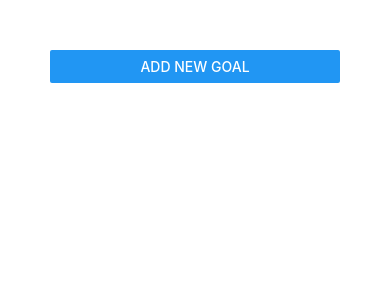
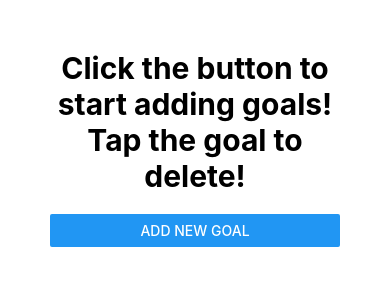
Before and after one commit to ECSYoung/GoalsToDoListReactNative, a React Native app: screen / in a window 390 px wide. Shown: the top 300 px of the page. Built offline with nearby package versions, Linux system fonts and the light colour scheme.

Commit message:
added some text instructions

```diff
--- a/App.js
+++ b/App.js
@@ -28,6 +28,9 @@ export default function App() {
 
   return (
     <View style={ styles.screen }>
+      <View style={ styles.textStyle }>
+        <Text style={ styles.text }>Click the button to start adding goals! Tap the goal to delete!</Text>
+      </View>
       <Button title="Add New Goal" onPress={() => setIsAddMode(true)}/>
       <GoalInput
         visible={isAddMode}
@@ -45,5 +48,13 @@ export default function App() {
 const styles = StyleSheet.create({
   screen: {
     padding: 50
+  },
+  text: {
+    fontSize: 30,
+    fontWeight: 'bold',
+    textAlign: 'center'
+  },
+  textStyle: {
+    marginBottom: 20
   }
 });
--- a/components/GoalInput.js
+++ b/components/GoalInput.js
@@ -17,7 +17,7 @@ const GoalInput = props => {
         <Modal visible={props.visible} animationType="slide">
             <View style={styles.inputContainer}>
                 <TextInput
-          placeholder="Course Goal"
+                placeholder="Enter A Goal To Add"
                 style={styles.input}
                 onChangeText={goalInputHandler}
                 value={enteredGoal}
```
Lines whose indentation alone changed are shown as unchanged.
